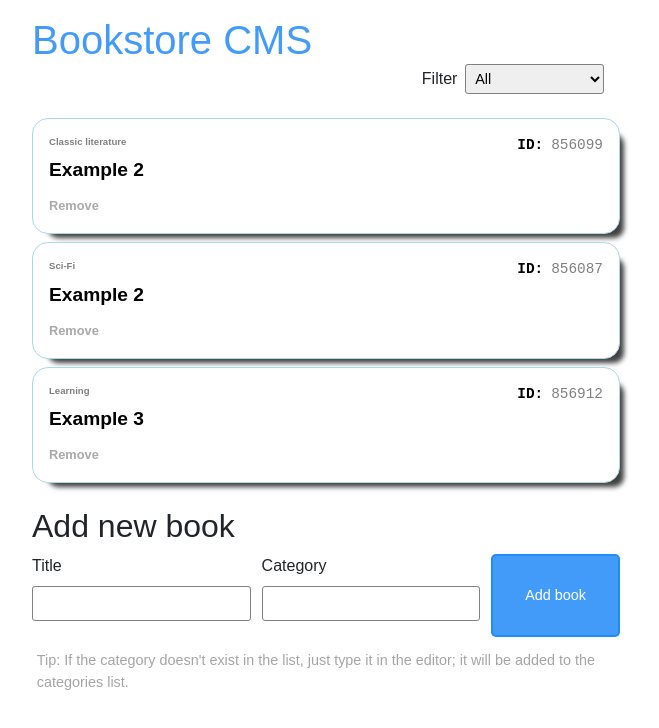
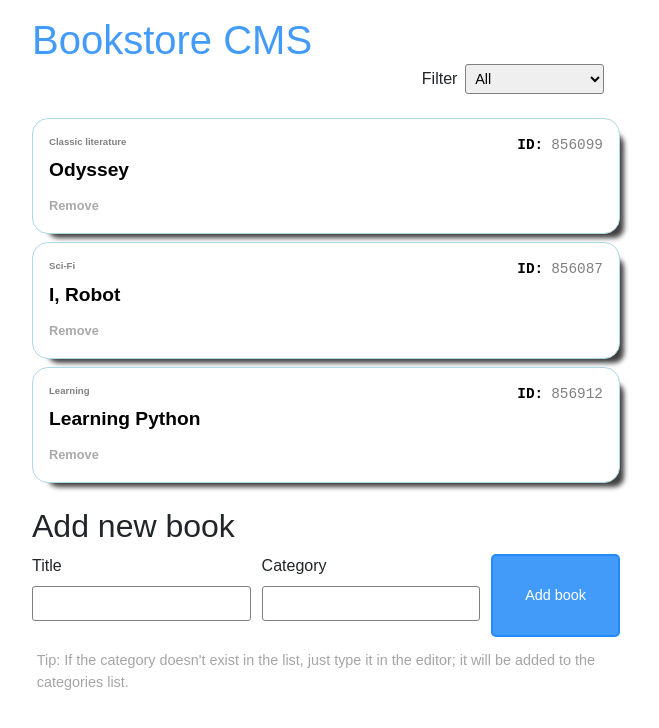
Before and after one commit to davidmrtz-dev/react-bookstore, a React (Create React App) app: page / in a window 1280 px wide. Shown: the top 728 px of the page, without its empty margins (314-973 px from the left). Built offline with nearby package versions, Linux system fonts and the light colour scheme; a web font is replaced by a local one.

Commit message:
Updated readme

```diff
--- a/src/index.js
+++ b/src/index.js
@@ -12,17 +12,17 @@ import randomId from './tools/randomId';
 const exampleLib = [
   {
     id: randomId(),
-    title: 'Example 2',
+    title: 'Odyssey',
     category: 'Classic literature',
   },
   {
     id: randomId(),
-    title: 'Example 2',
+    title: 'I, Robot',
     category: 'Sci-Fi',
   },
   {
     id: randomId(),
-    title: 'Example 3',
+    title: 'Learning Python',
     category: 'Learning',
   },
 ];
```
Also changed, not shown: 2 other files (tests, documents, lock files or other folders).
